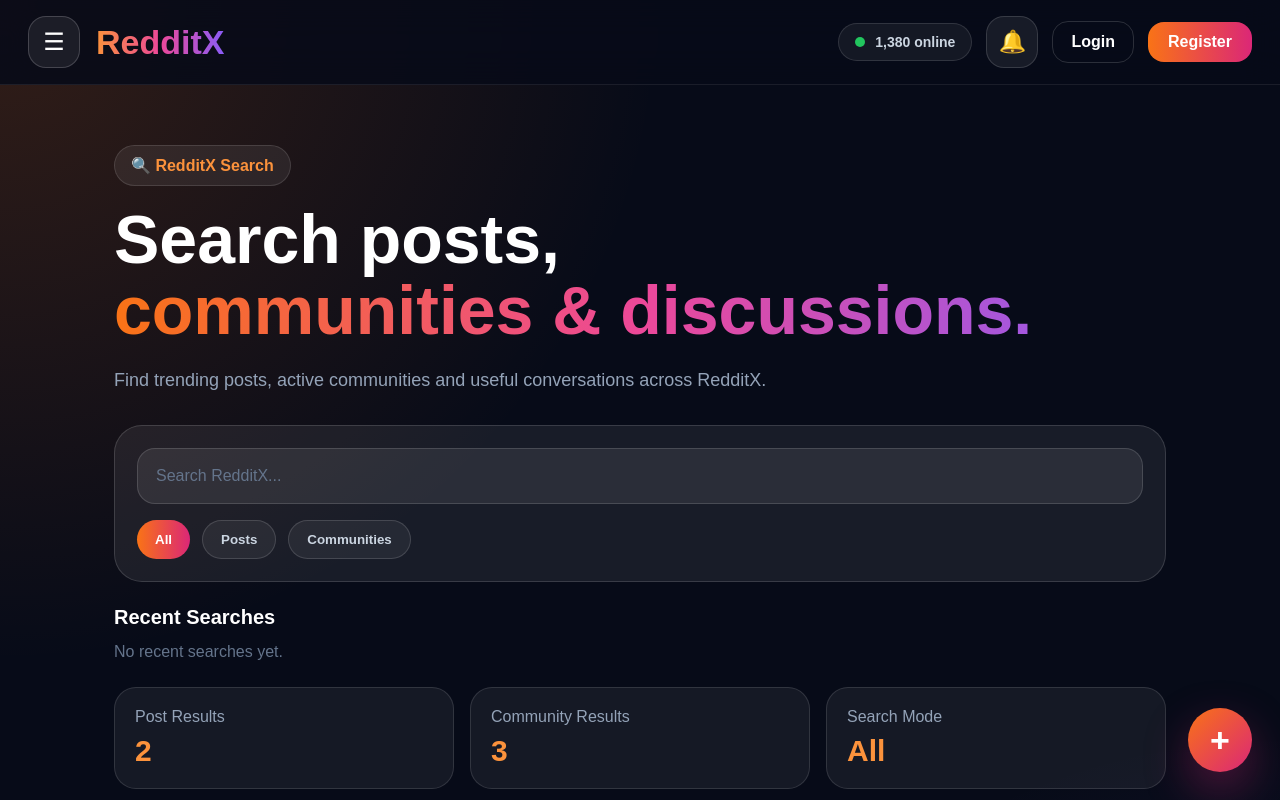
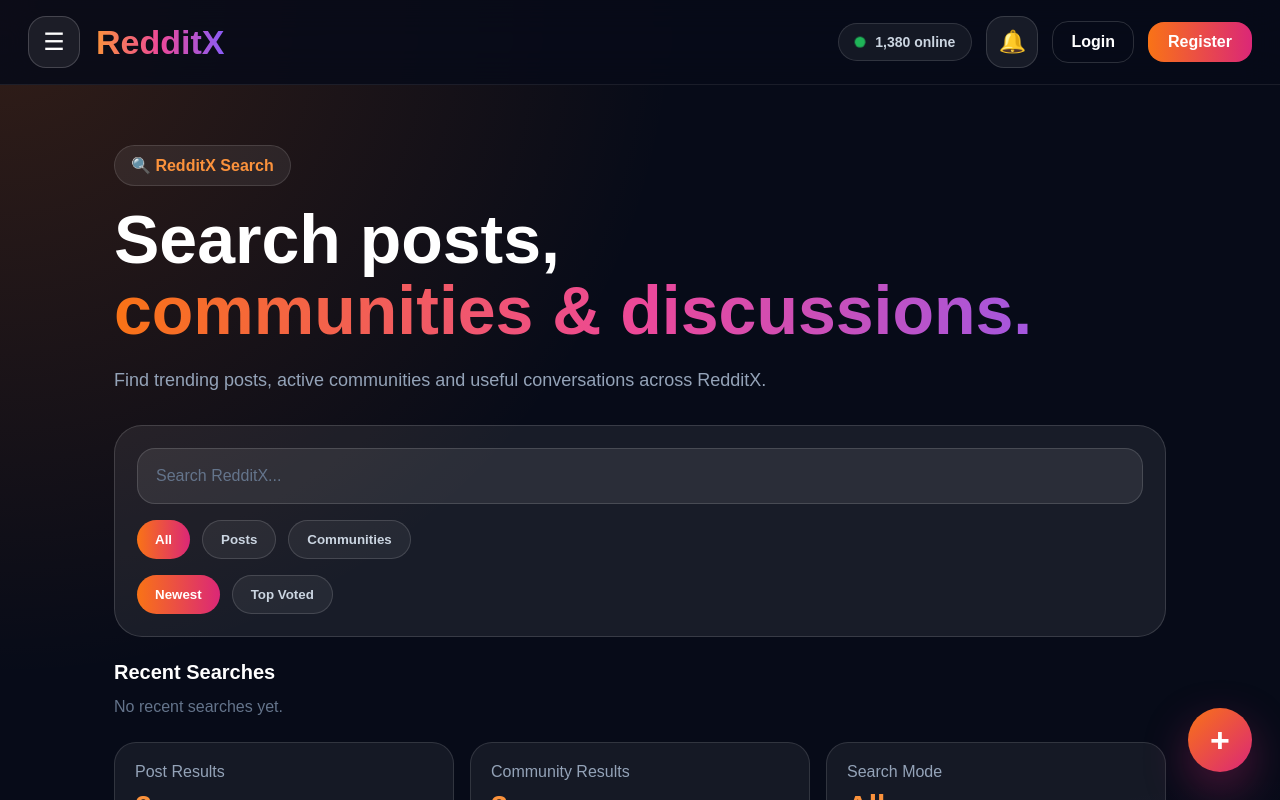
Before and after one commit to Kesarkarale/reddit-clone, a Next.js app: page /search in a window 1280 px wide. Shown: the top 800 px of the page. Built offline with nearby package versions, Linux system fonts and the light colour scheme.

Commit message:
Update page.js

```diff
--- a/app/search/page.js
+++ b/app/search/page.js
@@ -54,6 +54,7 @@ const defaultCommunities = [
 export default function SearchPage() {
   const [query, setQuery] = useState("");
   const [filter, setFilter] = useState("all");
+  const [sortBy, setSortBy] = useState("new");
   const [posts, setPosts] = useState(defaultPosts);
   const [communities, setCommunities] = useState(defaultCommunities);
   const [recentSearches, setRecentSearches] = useState([]);
@@ -105,11 +106,21 @@ export default function SearchPage() {
     setRecentSearches([]);
   }
 
-  const postResults = posts.filter((post) =>
-    `${post.title} ${post.community} ${post.content} ${post.author || ""}`
+ const postResults = posts
+  .filter((post) =>
+    `${post.title} ${post.community} ${post.content} ${
+      post.author || ""
+    }`
       .toLowerCase()
       .includes(query.toLowerCase())
-  );
+  )
+  .sort((a, b) => {
+    if (sortBy === "top") {
+      return (b.votes || 0) - (a.votes || 0);
+    }
+
+    return b.id - a.id;
+  });
 
   const communityResults = communities.filter((community) =>
     `${community.title} ${community.name} ${community.desc}`
@@ -186,6 +197,21 @@ export default function SearchPage() {
               Communities
             </button>
           </div>
+                <div style={sortWrap}>
+  <button
+    style={sortBy === "new" ? activeChip : chip}
+    onClick={() => setSortBy("new")}
+  >
+    Newest
+  </button>
+
+  <button
+    style={sortBy === "top" ? activeChip : chip}
+    onClick={() => setSortBy("top")}
+  >
+    Top Voted
+  </button>
+</div>
         </div>
 
         <div style={recentWrap}>
@@ -606,3 +632,9 @@ const openText = {
   fontWeight: 900,
   marginTop: 16,
 };
+const sortWrap = {
+  display: "flex",
+  gap: 12,
+  flexWrap: "wrap",
+  marginTop: 16,
+};
```
